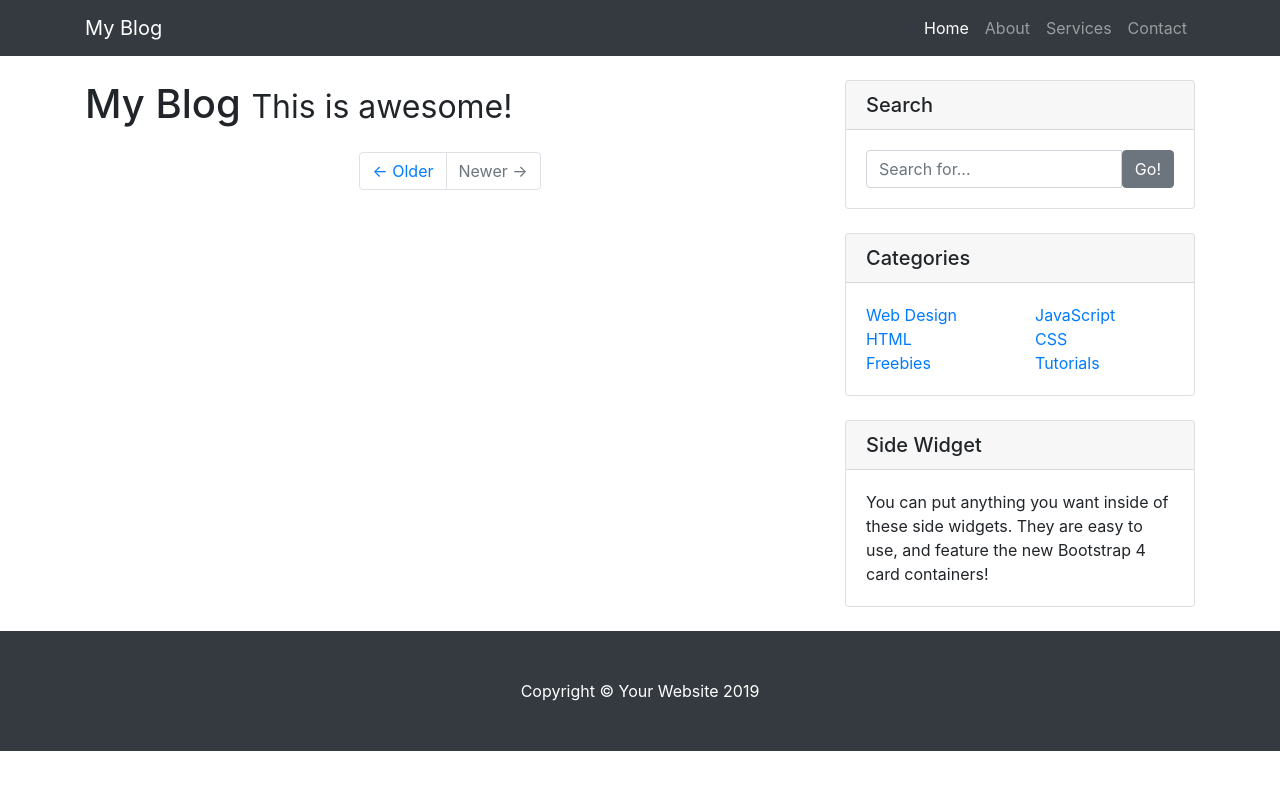
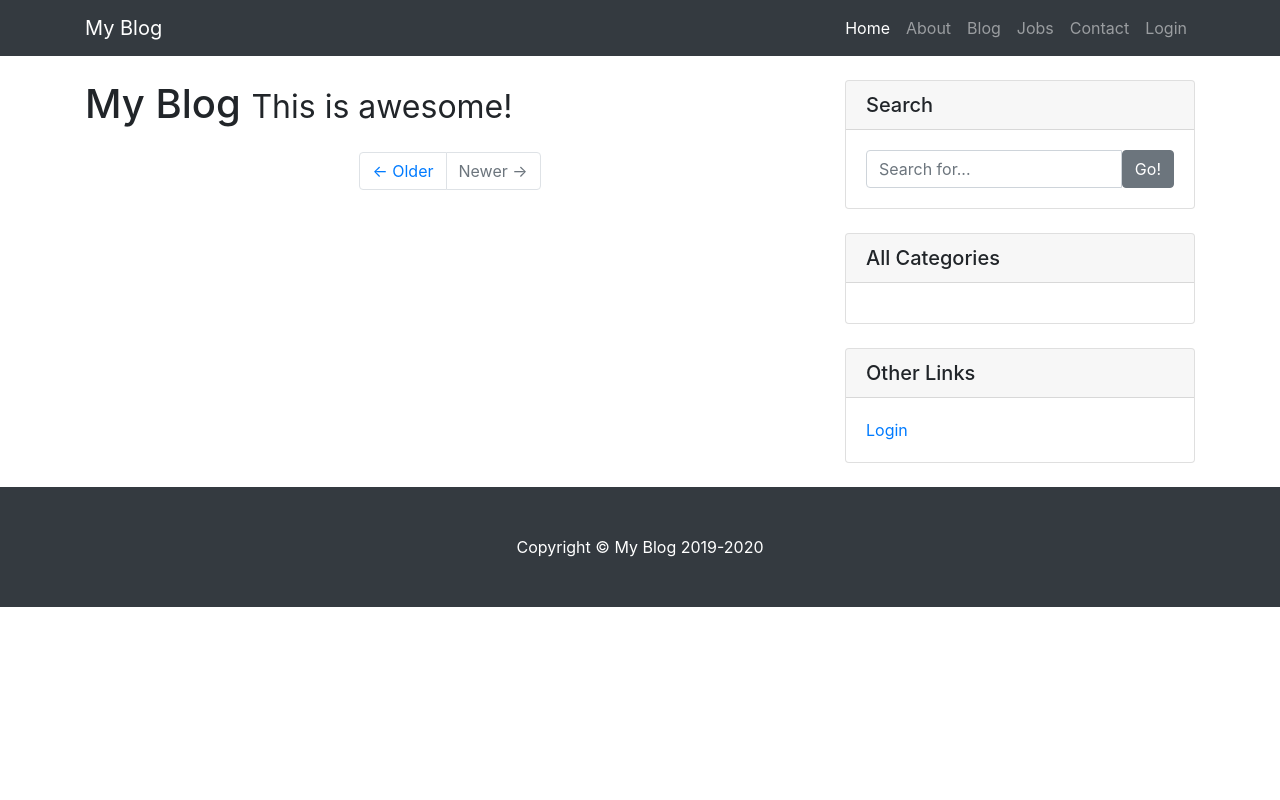
Before and after one commit to iamarav/Django-Portfolio-Blog, a Django app: page /blog/ in a window 1280 px wide. Run offline with Django 3.2, Linux system fonts and the light colour scheme; data that the repository does not hold is empty; some libraries are stand-ins or nearby versions.

Commit message:
Working on Blog

```diff
--- a/Blog/models.py
+++ b/Blog/models.py
@@ -28,4 +28,4 @@
     # post_id = models.ForeignKey(Posts.id)
 
     def __str__(self):
-        return self.name
+        return str(self.name) + " on Post: \"" + str(self.post_id) + "\" at " + str(self.date) +" "+ str (self.time)
--- a/Blog/views.py
+++ b/Blog/views.py
@@ -12,16 +12,20 @@
 # Create your views here.
 def Blog(request):
     blog_post_content = Post.objects.all().order_by('-id')
-
-    return (render( request, 'template-blog-home.html', {'blog_content': blog_post_content, 'media_url': media_url, 'static_url': static, 'blog_info': blog_info }))
+    categories = Post.objects.order_by().values('category').distinct()
+    return (render( request, 'template-blog-home.html', {'blog_content': blog_post_content, 'categories': categories, 'media_url': media_url, 'static_url': static, 'blog_info': blog_info }))
     # just to show some text on browser
 
 def Single_Post_Page(request, post_id):
+    categories = Post.objects.order_by().values('category').distinct()
     try:
         post_object = Post.objects.get(id = post_id)
        # comments_object = Comment.objects.get(post_id = post_id)
-        comments_object = {}
-
+       # comments_object = [{'comment': 'No Comments!'}]
+        try:
+            comments_object = Comment.objects.filter(post_id = post_id)
+        except ObjectDoesNotExist:
+            comments_object = [{'comment': 'No Comments!'}]
     except ObjectDoesNotExist:
         return 'Not found'
-    return (render( request, 'template-blog-single-post.html', {'post': post_object, 'comments': comments_object, 'media_url': media_url, 'static_url': static, 'blog_info': blog_info }))
+    return (render( request, 'template-blog-single-post.html', {'post': post_object,'categories': categories, 'comments': comments_object, 'media_url': media_url, 'static_url': static, 'blog_info': blog_info }))
--- a/Core/urls.py
+++ b/Core/urls.py
@@ -1,10 +1,8 @@
-from django.urls import path, include
+from django.urls import path
 from . import views
 
 urlpatterns = [
-    path('', views.HomePage),
-    path('about/', views.About),
-    path('contact/', views.ContactPage),
-    path('blog/', include('Blog.urls')),
-    path('jobs/', include('Jobs.urls')),
+    path('', views.HomePage, name='home_page'),
+    path('about/', views.About, name='about_page'),
+    path('contact/', views.ContactPage, name='contact_page'),
 ]
--- a/Django_Portfolio/settings.py
+++ b/Django_Portfolio/settings.py
@@ -26,7 +26,7 @@
 # SECURITY WARNING: don't run with debug turned on in production!
 DEBUG = True
 
-ALLOWED_HOSTS = ['localhost', '127.0.0.1', '[::1]', '10.10.30.45', 'dj']
+ALLOWED_HOSTS = ['localhost', '127.0.0.1', '[::1]', '10.10.30.45']
 
 # Application definition
 
--- a/Django_Portfolio/urls.py
+++ b/Django_Portfolio/urls.py
@@ -7,6 +7,8 @@
 urlpatterns = [
     path('admin/', admin.site.urls),
     path('', include('Core.urls')),
+    path('blog/', include('Blog.urls')),
+    path('jobs/', include('Jobs.urls')),
 
 
 ]+ static(settings.STATIC_URL, document_root=settings.STATIC_ROOT)
--- a/Jobs/urls.py
+++ b/Jobs/urls.py
@@ -3,6 +3,6 @@
 
 
 urlpatterns = [
-    path('', views.JobsPage),
+    path('', views.JobsPage, name='jobs_home'),
 
 ]
--- a/templates/template-blog-home.html
+++ b/templates/template-blog-home.html
@@ -20,33 +20,7 @@
 
 <body>
 
-  <!-- Navigation -->
-  <nav class="navbar navbar-expand-lg navbar-dark bg-dark fixed-top">
-    <div class="container">
-      <a class="navbar-brand" href="#">{{ blog_info.BLOG_NAME }}</a>
-      <button class="navbar-toggler" type="button" data-toggle="collapse" data-target="#navbarResponsive" aria-controls="navbarResponsive" aria-expanded="false" aria-label="Toggle navigation">
-        <span class="navbar-toggler-icon"></span>
-      </button>
-      <div class="collapse navbar-collapse" id="navbarResponsive">
-        <ul class="navbar-nav ml-auto">
-          <li class="nav-item active">
-            <a class="nav-link" href="#">Home
-              <span class="sr-only">(current)</span>
-            </a>
-          </li>
-          <li class="nav-item">
-            <a class="nav-link" href="#">About</a>
-          </li>
-          <li class="nav-item">
-            <a class="nav-link" href="#">Services</a>
-          </li>
-          <li class="nav-item">
-            <a class="nav-link" href="#">Contact</a>
-          </li>
-        </ul>
-      </div>
-    </div>
-  </nav>
+  {% include "includes/blog/header.html" %}
 
   <!-- Page Content -->
   <div class="container">
@@ -72,6 +46,7 @@
           <div class="card-footer text-muted">
             {{ post.date }} at {{ post.time }} by
             <a href="./author/{{ author.id }}">{{ post.author }}</a>
+            <span style="background-color: #ddd; padding: 1.5%; border-radius: 20px;" title="Category">{{ post.category }}</span>
           </div>
         </div>
         {% endfor %}
@@ -90,63 +65,7 @@
 
       <!-- Sidebar Widgets Column -->
       <div class="col-md-4">
-
-        <!-- Search Widget -->
-        <div class="card my-4">
-          <h5 class="card-header">Search</h5>
-          <div class="card-body">
-            <div class="input-group">
-              <input type="text" class="form-control" placeholder="Search for...">
-              <span class="input-group-btn">
-                <button class="btn btn-secondary" type="button">Go!</button>
-              </span>
-            </div>
-          </div>
-        </div>
-
-        <!-- Categories Widget -->
-        <div class="card my-4">
-          <h5 class="card-header">Categories</h5>
-          <div class="card-body">
-            <div class="row">
-              <div class="col-lg-6">
-                <ul class="list-unstyled mb-0">
-                  <li>
-                    <a href="#">Web Design</a>
-                  </li>
-                  <li>
-                    <a href="#">HTML</a>
-                  </li>
-                  <li>
-                    <a href="#">Freebies</a>
-                  </li>
-                </ul>
-              </div>
-              <div class="col-lg-6">
-                <ul class="list-unstyled mb-0">
-                  <li>
-                    <a href="#">JavaScript</a>
-                  </li>
-                  <li>
-                    <a href="#">CSS</a>
-                  </li>
-                  <li>
-                    <a href="#">Tutorials</a>
-                  </li>
-                </ul>
-              </div>
-            </div>
-          </div>
-        </div>
-
-        <!-- Side Widget -->
-        <div class="card my-4">
-          <h5 class="card-header">Side Widget</h5>
-          <div class="card-body">
-            You can put anything you want inside of these side widgets. They are easy to use, and feature the new Bootstrap 4 card containers!
-          </div>
-        </div>
-
+          {% include "includes/blog/sidebar.html" %}
       </div>
 
     </div>
@@ -156,12 +75,8 @@
   <!-- /.container -->
 
   <!-- Footer -->
-  <footer class="py-5 bg-dark">
-    <div class="container">
-      <p class="m-0 text-center text-white">Copyright &copy; Your Website 2019</p>
-    </div>
-    <!-- /.container -->
-  </footer>
+  {% include "includes/blog/footer.html" %}
+
 
   <!-- Bootstrap core JavaScript -->
   <script src="{{ static_url }}vendor/jquery/jquery.min.js"></script>
```
Also changed, not shown: Core/views.py (+4 -4 lines), templates/template-blog-single-post.html (+4 -89 lines).
